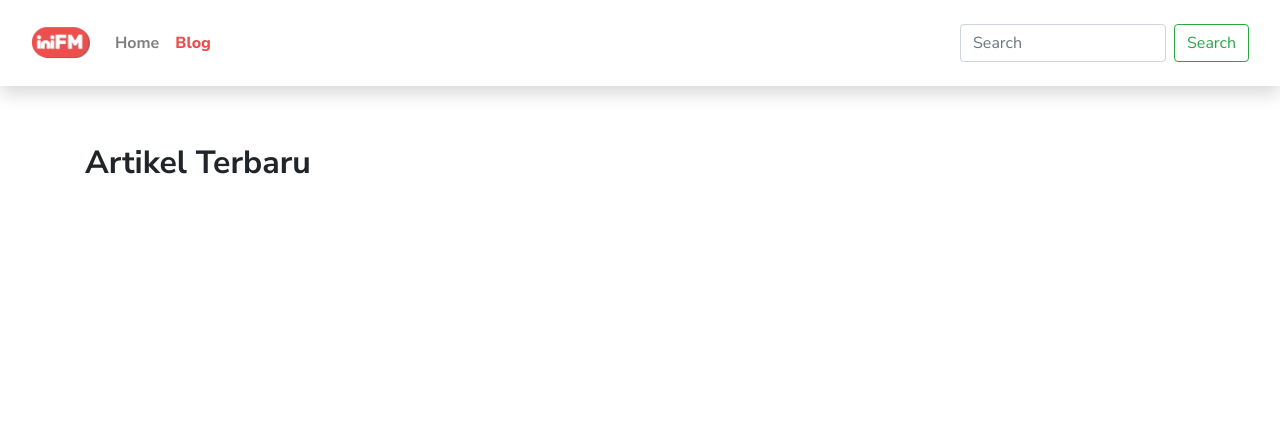
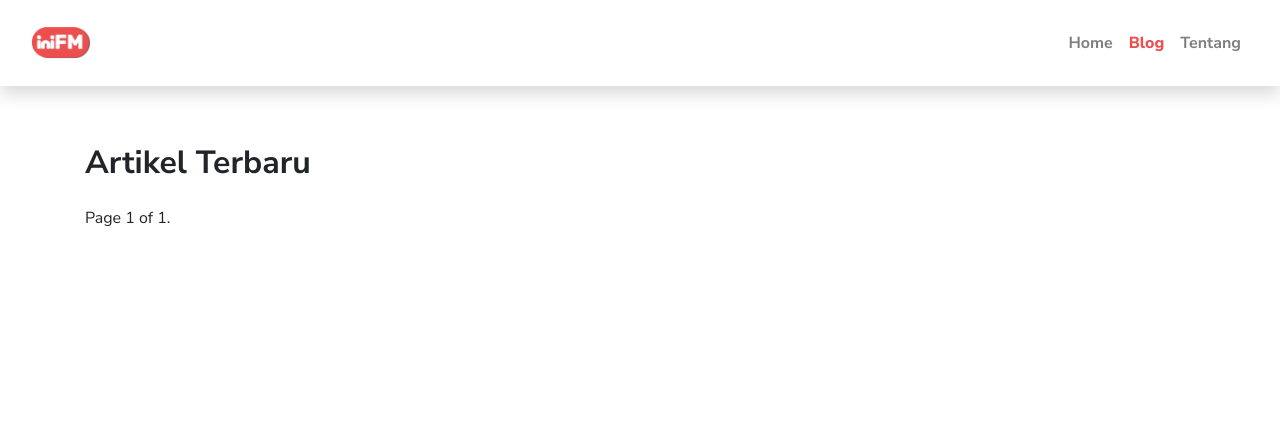
Before and after one commit to fadhlimulyana20/inifm, a Django app: page /blog/ in a window 1280 px wide. Shown: the top 425 px of the page. Run offline with Django 3.2, Linux system fonts and the light colour scheme; data that the repository does not hold is empty; style sheets or scripts are compiled from the project's sources; some libraries are stand-ins or nearby versions.

Commit message:
Add Pagination

```diff
--- a/blog/templates/home.html
+++ b/blog/templates/home.html
@@ -7,7 +7,7 @@
    <div class="container py-5">
        <h2 class="font-weight-bold mb-4">Artikel Terbaru</h2>
         <div class="row no-gutters">
-            {% for post in posts %}
+            {% for post in page_obj %}
             <div class="mb-2">
                 <div class="card mb-4 shadow">
                     <div class="row">
@@ -29,6 +29,24 @@
             </div>
             {% endfor %}
         </div>
+
+       <div class="pagination">
+            <span class="step-links">
+                {% if page_obj.has_previous %}
+                    <a href="?page=1">&laquo; first</a>
+                    <a href="?page={{ page_obj.previous_page_number }}">previous</a>
+                {% endif %}
+
+                <span class="current">
+                    Page {{ page_obj.number }} of {{ page_obj.paginator.num_pages }}.
+                </span>
+
+                {% if page_obj.has_next %}
+                    <a href="?page={{ page_obj.next_page_number }}">next</a>
+                    <a href="?page={{ page_obj.paginator.num_pages }}">last &raquo;</a>
+                {% endif %}
+            </span>
+        </div>
     </div>
 </section>
 
--- a/blog/views.py
+++ b/blog/views.py
@@ -5,13 +5,13 @@ from .models import Post
 # Create your views here.
 class PostList(ListView):
     template_name = "home.html"
+    paginate_by = 5
     queryset = Post.objects.filter(status=1).order_by('-created_at')
 
     def get_context_data(self, **kwargs):
         # Call the base implementation first to get a context
         context = super().get_context_data(**kwargs)
         # Add in the publisher
-        context['posts'] = self.queryset
         context['route'] = 'blog'
         return context
 
--- a/templates/components/navbar.html
+++ b/templates/components/navbar.html
@@ -12,18 +12,17 @@
       </button>
 
       <div class="collapse navbar-collapse main-navbar" id="navbarSupportedContent">
-        <ul class="navbar-nav mr-auto">
+        <ul class="navbar-nav ml-auto">
             <li class="nav-item {% if route == 'home' %}active{% endif %}">
                 <a class="nav-link" href="/">Home</a>
             </li>
             <li class="nav-item {% if route == 'blog' %}active{% endif %}">
                 <a class="nav-link" href="/blog">Blog</a>
             </li>
+            <li class="nav-item {% if route == 'tentang' %}active{% endif %}">
+                <a class="nav-link" href="/tentang">Tentang</a>
+            </li>
         </ul>
-        <form class="form-inline my-2 my-lg-0">
-          <input class="form-control mr-sm-2" type="search" placeholder="Search" aria-label="Search">
-          <button class="btn btn-outline-success my-2 my-sm-0" type="submit">Search</button>
-        </form>
       </div>
   </div>
 </nav>
```
Lines whose indentation alone changed are shown as unchanged.
